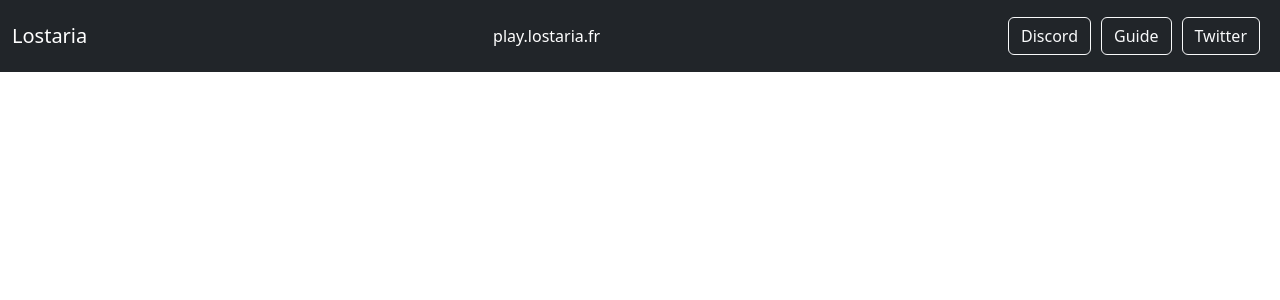
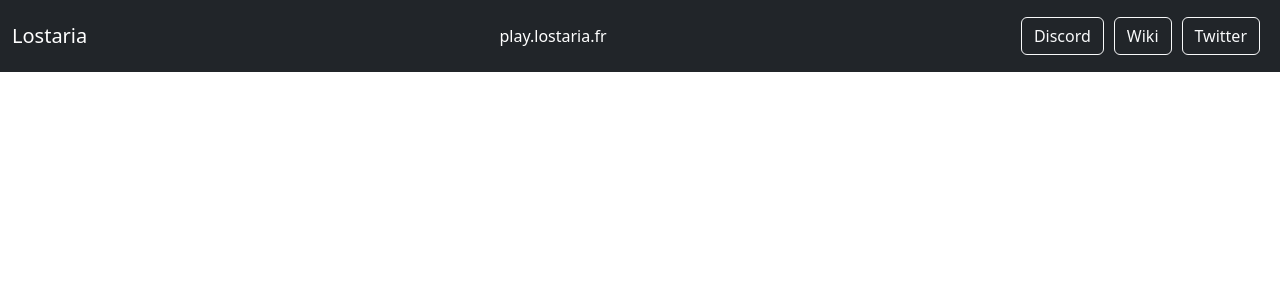
Before and after one commit to LostariaMC/Website, a PHP site: template views/common/header.php in a window 1280 px wide. Shown: the top 300 px of the page. Run offline with PHP 8.4, Linux system fonts and the light colour scheme; the template is opened without the code that fills it: most values are stand-ins (such as "Sample title", 1, 10 or a date in 2020); some libraries are stand-ins or nearby versions.

Commit message:
💬 Change text Wiki button

```diff
--- a/views/common/header.php
+++ b/views/common/header.php
@@ -49,7 +49,7 @@
             <p style="font-size: 1rem; color: white; padding-top: 1rem;">play.lostaria.fr</p>
             <ul class="navbar-nav flex-row ml-md-auto d-none d-md-flex flex-grow justify-content-end flex-grow p-2">
                 <a href="http://discord.lostaria.fr" target="_blank" class="btn btn-outline-light" style="margin-left: 10px;">Discord</a>
-                <a href="https://guide.lostaria.fr" target="_blank" class="btn btn-outline-light" style="margin-left: 10px;">Guide</a>
+                <a href="https://guide.lostaria.fr" target="_blank" class="btn btn-outline-light" style="margin-left: 10px;">Wiki</a>
                 <a href="https://twitter.com/LostariaMC" target="_blank" class="btn btn-outline-light" style="margin-left: 10px;">Twitter</a>
             </ul>
         </div>
```
